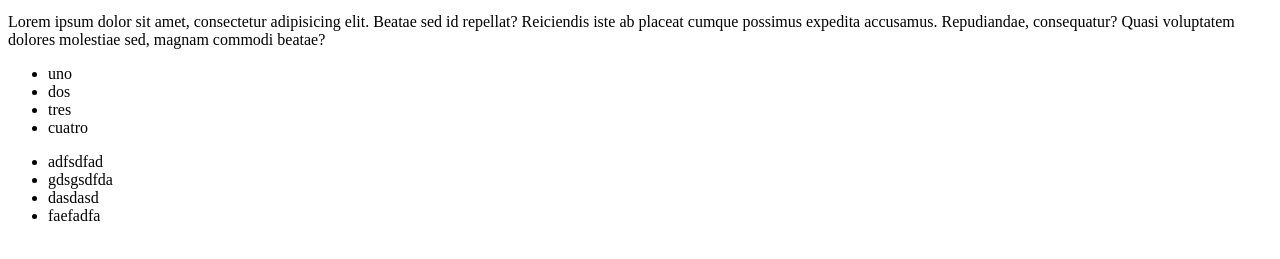
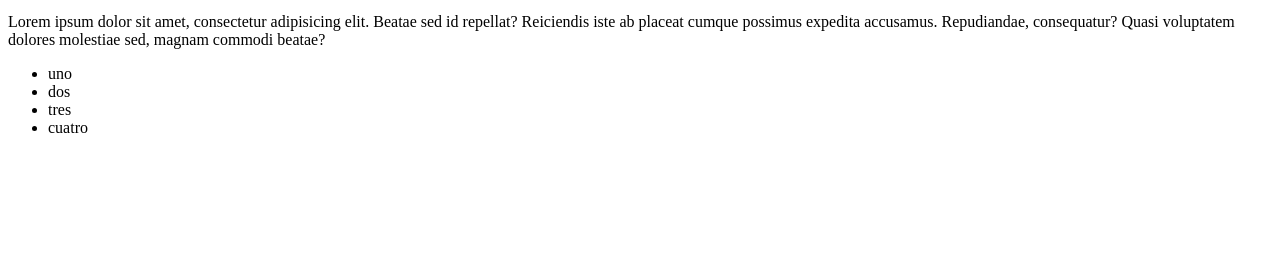
Before and after one commit to DeimaxRow1342/Taller_Test, a plain HTML site: page index.html in a window 1280 px wide. Shown: the part 119-378 px from the top of the page. Drawn offline with Linux system fonts and the light colour scheme.

Commit message:
Correcciones

```diff
--- a/index.html
+++ b/index.html
@@ -15,12 +15,6 @@
         <li>tres</li>
         <li>cuatro</li>
     </ul>
-    <ul>
-        <li>adfsdfad</li>
-        <li>gdsgsdfda</li>
-        <li>dasdasd</li>
-        <li>faefadfa</li>
-    </ul>
     <p class="foo"></p>
 </body>
 </html>
```
